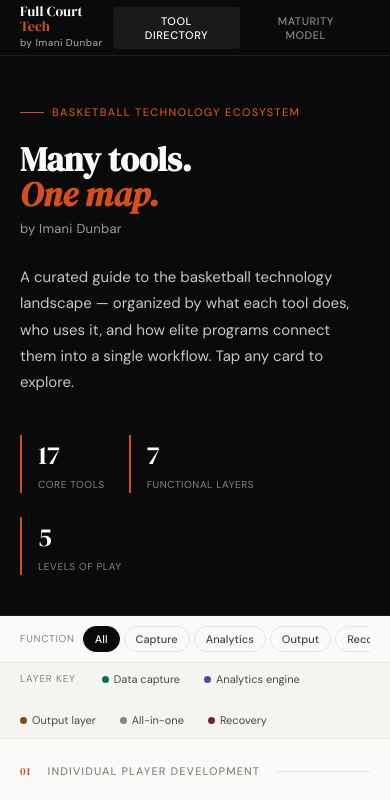
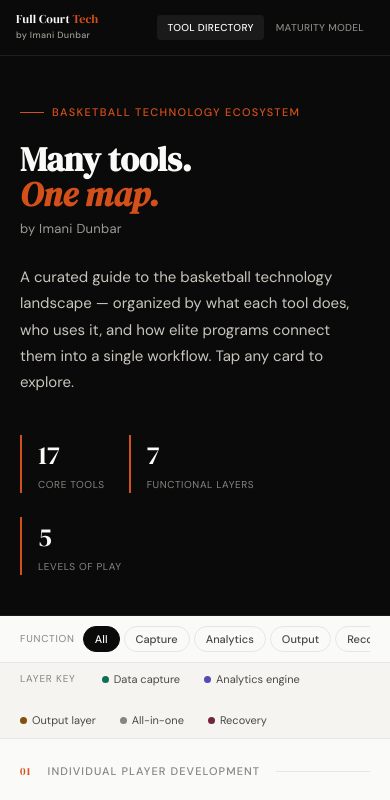
Before and after one commit to iball41/full-court-tech, a plain HTML site: page index.html in a window 390 px wide. Shown: the top 800 px of the page. Drawn offline with Linux system fonts and the light colour scheme; a script that the page names is missing.

Commit message:
Add files via upload

```diff
--- a/index.html
+++ b/index.html
@@ -256,16 +256,20 @@ a{color:inherit;text-decoration:none}
   .dir-hero,.mm-hero{padding:3rem 1.25rem 2.5rem}
   .dir-content,.mm-content{padding:1.5rem 1.25rem 4rem}
   .filter-bar,.legend-strip{padding-left:1.25rem;padding-right:1.25rem}
-  .site-nav{padding:0 1.25rem}
+  .site-nav{padding:0 1rem;height:auto;min-height:56px;gap:8px}
+  .nav-brand{flex-shrink:0;max-width:95px}
+  .nav-brand-title{font-size:12px;line-height:1.15}
+  .nav-brand-by{font-size:9px}
+  .nav-tab{font-size:10px;padding:6px 10px;letter-spacing:.03em}
+  .nav-meta{display:none}
   .cards-grid{grid-template-columns:1fr}
   .level-body{grid-template-columns:1fr}
   .level-col+.level-col{border-left:none;border-top:1px solid var(--gray-100)}
   .pipeline-row{grid-template-columns:1fr}
   .mm-intro{grid-template-columns:1fr}
   .level-header{grid-template-columns:48px 1fr}
-  .level-budget{display:none}
+  .level-budget{text-align:left;margin-top:8px;display:block}
   .stat-row{gap:1.5rem}
-  .nav-meta{display:none}
   .overlay-panel{padding:1.5rem;border-radius:12px}
 }
 </style>
@@ -1189,6 +1193,7 @@ function openOverlay(card){
   overlayContent.innerHTML=buildOverlay(card.dataset);
   overlay.classList.add('open');
   document.body.style.overflow='hidden';
+  document.getElementById('overlay-panel').scrollTop=0;
 }
 function closeOverlay(){
   overlay.classList.remove('open');
```
